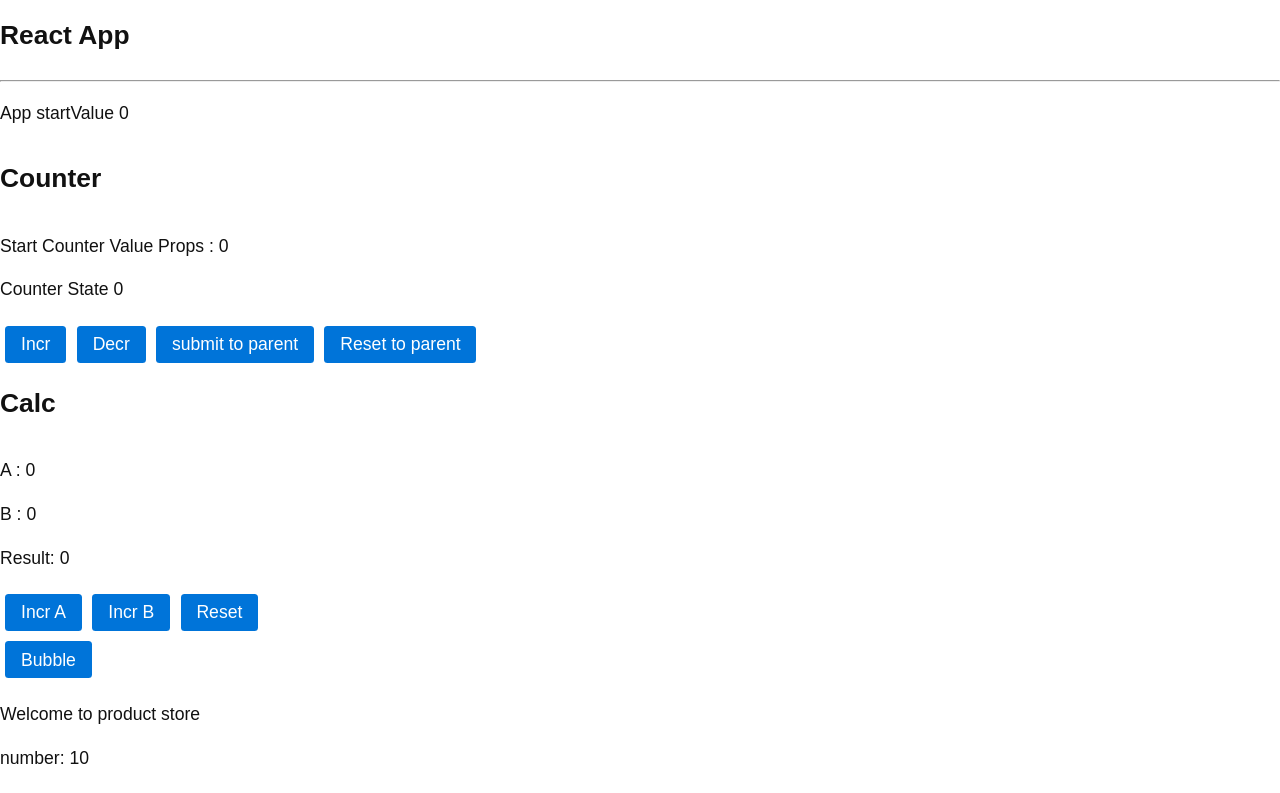
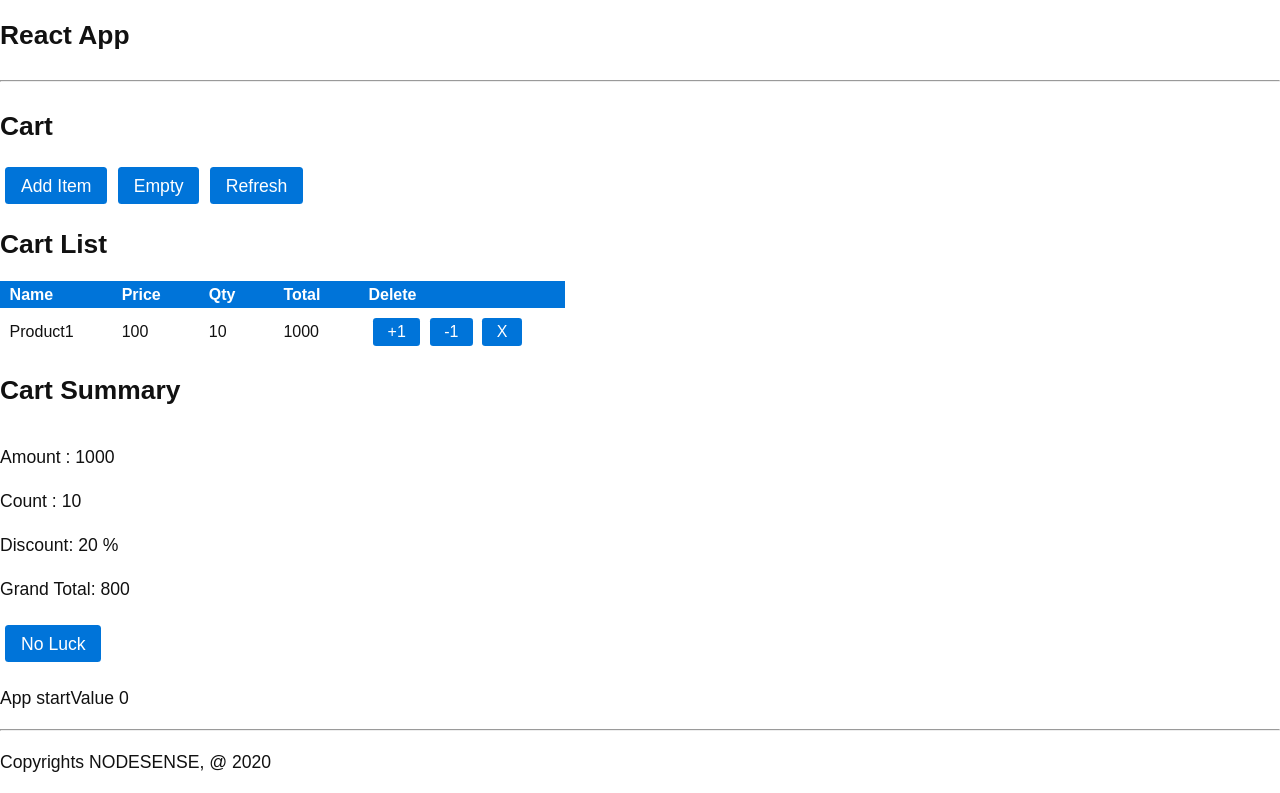
Before and after one commit to nodesense/react-free-workshop1, a React (Create React App) app: page / in a window 1280 px wide. Shown: the top 793 px of the page. Built offline with nearby package versions, Linux system fonts and the light colour scheme.

Commit message:
basic life cycle with use cases

```diff
--- a/src/App.js
+++ b/src/App.js
@@ -6,6 +6,8 @@ import Footer from './components/Footer';
 import Home from './components/Home';
 import Counter from './components/Counter';
 import Calc from './components/Calc';
+
+import Cart from './components/Cart';
 
 // called by react
 // create v.dom and return v.dom
@@ -48,15 +50,17 @@ class App extends React.Component {
         <div>
            <Header />
 
+           <Cart />
+
             <p>App startValue {this.state.startValue}</p>
-
+{/*
             <Counter startValue={this.state.startValue}
                      reset={this.reset}
                      submit={this.submit}
             />
 
             <Calc />
-            <Home />
+            <Home /> */}
            <Footer year={ 2020 }
 
                    isOpen
--- a/src/components/Calc.js
+++ b/src/components/Calc.js
@@ -69,7 +69,7 @@ class Calc extends Component {
 
         // first function setstate shall receive current state as input
         // return new state
-        this.setState((prevState) => {
+        this.setState((prevState, props) => {
             console.log('functional setState prevState ', prevState);
             return {
                 b: prevState.b + 1
--- a/src/components/Cart.js
+++ b/src/components/Cart.js
@@ -5,6 +5,30 @@ import PropTypes from "prop-types";
 
 import CartList from "./CartList";
 import CartSummary from "./CartSummary";
+
+// pure function, easy to test
+// not using props
+const recalculate = (prevState, props) => {
+    let count = 0,
+        amount = 0;
+
+    for (let item of prevState.items) {
+        amount += item.price * item.qty;
+        count += item.qty;
+    }
+    // new state
+    return {
+        count,
+        amount
+    }
+}
+
+const empty = (prevState) => {
+    // TRY NOT use this here
+    return {
+        items: [] // immutable
+    }
+}
 
 class Cart extends Component {
     static defaultProps = {
@@ -17,14 +41,33 @@ class Cart extends Component {
     constructor(props) {
         super(props);
 
+        // hold original state,
+        // pass this data to child component as props
         this.state = {
             items: [
-            			{id: 1, name: 'P1', price: 100, qty: 1}
+            			{id: 1, name: 'Product1', price: 100, qty: 10}
             	   ],
             amount: 0, // sum of all items price * qty
             count: 0, // sum of all items qty
-            flag: true
+            flag: true // dummy, to force render call via setState
         }
+
+        // use constructor only for initialization
+
+        // BAD: write, invoke business logic/computation here
+    }
+
+
+    //LEGACY
+    // creation life cycle
+    // before first render/creation time render
+    // can be replaced using getDerivedStateFromProps - new life cycle method
+    UNSAFE_componentWillMount() {
+        // business logic/invoke business logic sync
+        // UNSAFE due async code async call, we don't when async shall return
+        // it may return before event loop batch update
+        // functional setState
+        this.setState(recalculate);
     }
 
     addItem = () => {
@@ -36,51 +79,71 @@ class Cart extends Component {
             qty: 1
         }
 
-        //TODO:
+        this.setState( (prevState) => {
+            return {
+                items: [...prevState.items, item]
+            }
+        })
+
+        this.setState(recalculate); // amount/count
 
     }
 
     removeItem = (id) => {
         //TODO
+        console.log('RemoveItem called', id);
+        this.setState( (prevState) => {
+            return {
+                items: prevState.items.filter(item => item.id !== id)
+            }
+        });
+
+        this.setState(recalculate);
     }
 
     updateItem = (id, qty) => {
         //TODO
+        console.log('updateItem called', id, qty);
+
+        this.setState ( prevState => {
+            return {
+                items: prevState.items.map (item => {
+                                                if (item.id === id) {
+                                                    return {...item, qty}
+                                                };
+
+                                                return item;
+                                            })
+            }
+        })
+
+        this.setState(recalculate);
     }
 
     empty = () => {
-        //TODO
-
+        this.setState(empty)
+        this.setState(recalculate)
     }
 
     //dummy
     refresh = () => {
+        // has state for some other component, search component, other others
+        // this shall not impact cartlist, cart item, cart summary
         this.setState({
             flag: true
         })
     }
 
     // derived data from state
-    recalculate(items) {
-        let count = 0,
-            amount = 0;
+    // functional setState
 
-        for (let item of items) {
-            amount += item.price * item.qty;
-            count += item.qty;
-        }
-
-        this.setState({
-            amount,
-            count
-        })
-    }
 
     //TODO:
     //componentWillMount
 
 
     render() {
+        // should not write any business/invoke business logic
         console.log("Cart render")
         return (
             <div>
@@ -101,7 +164,8 @@ class Cart extends Component {
 
 
             <CartList  items={this.state.items}
-                       removeItem={this.removeItem}
+                       removeItem={ this.removeItem }
+                       updateItem={this.updateItem}
             />
 
             <CartSummary amount={this.state.amount}
--- a/src/components/CartItem.js
+++ b/src/components/CartItem.js
@@ -1,8 +1,8 @@
 // CartItem.js
-import React, {Component} from "react";
+import React, {PureComponent, Component} from "react";
 import PropTypes from "prop-types";
 
-class CartItem extends Component {
+class CartItem extends PureComponent {
     constructor(props) {
         super(props);
     }
@@ -12,7 +12,7 @@ class CartItem extends Component {
     //TODO: state from props, qty
 
     render() {
-        let {item} = this.props;
+        let {item, removeItem, updateItem} = this.props;
 
         console.log("CartItem Render ", item.id);
 
@@ -23,16 +23,18 @@ class CartItem extends Component {
                 <td>{item.qty}</td>
                 <td>{item.price * item.qty}</td>
                 <td>
-                <button onClick={() => {} }>
+                <button onClick={() => updateItem(item.id, item.qty + 1) }>
                         +1
                 </button>
 
-                <button onClick={ () => {} }>
+                <button onClick={ () =>  updateItem(item.id, item.qty - 1) }>
                         -1
                 </button>
-                <button onClick={ () => {} }>
+
+                <button onClick={ () => removeItem(item.id) }>
                         X
                 </button>
+
                 </td>
             </tr>
         )
--- a/src/components/CartList.js
+++ b/src/components/CartList.js
@@ -1,13 +1,13 @@
 // CartList.js
 
-import React, {Component} from "react";
+import React, {PureComponent} from "react";
 import PropTypes from "prop-types";
 
 import CartItem from "./CartItem";
 
- //TODO: PureComponent
+ //TODO: PureComponent implements shouldComponentUpdate
 
- class CartList extends Component {
+ class CartList extends PureComponent {
     constructor(props) {
         super(props);
     }
@@ -17,7 +17,9 @@ import CartItem from "./CartItem";
     render() {
         console.log("CartList Render");
 
-        let {items} = this.props;
+        let {items,
+            updateItem,
+            removeItem } = this.props;
 
         return (
             <div>
@@ -33,8 +35,22 @@ import CartItem from "./CartItem";
                     </tr>
                 </thead>
                 <tbody>
-                    {/* TODO props items map with CartItem */ }
+                    {/* TODO props items map with CartItem
+                        key is react word
+                        for helping react diff function
+                        based on unique key
 
+                        react uses key before step into deep comparison
+                    */ }
+                    {
+                        items.map (item => (
+                            <CartItem key={item.id}
+                                      item = {item}
+                                       removeItem={removeItem}
+                                       updateItem={updateItem}
+                            />
+                        ))
+                    }
                 </tbody>
             </table>
             </div>
--- a/src/components/CartSummary.js
+++ b/src/components/CartSummary.js
@@ -3,6 +3,25 @@ import React, {Component} from "react";
 import PropTypes from "prop-types";
 
 //TODO: PropTypes
+
+// assume, this is expensive function, time/space complexity
+const recalculate = (prevState, props) => {
+    console.log('starting expensive computation engine ..')
+    let discount = 0;
+
+    if (props.count >= 10) {
+        discount = 20;
+    } else if (props.count >= 5) {
+        discount = 10;
+    }
+
+    let grandTotal = props.amount - (props.amount * discount / 100);
+
+    return {
+        discount,
+        grandTotal
+    }
+}
 
 // TODO: PureComponent
  class CartSummary extends Component {
@@ -15,31 +34,86 @@ import PropTypes from "prop-types";
         }
     }
 
-    //TODO: componentWillMount
+    // // Mounting/ creation life cycle
+    // UNSAFE_componentWillMount() {
+    //     this.setState(recalculate);
+    // }
+    // //TODO: componentWillMount
+
+    // // called on update life cycle
+    // // called whenever parent render called
+    // // use case: when parent props got changed, this component need to recompute
+    // // its own state.
+    // // can be replaced by using getDerivedStateFromProps
+    // UNSAFE_componentWillReceiveProps(nextProps) {
+    //     console.log('CartSummary UNSAFE_componentWillReceiveProps current props', this.props);
+    //     console.log('next props', nextProps);
+    //     // derived new state out of it.
+    //     // memoizez / cache
+    //     // redux - reselect
+    //     this.setState(recalculate);
+    // }
+
+
     //TODO: componentWillReceiveProps, recalculate
 
     //TODO: shouldComponentUpdate
 
-    recalculate(props) {
-        let discount = 0;
 
-        if (props.count >= 10) {
-            discount = 20;
-        } else if (props.count >= 5) {
-            discount = 10;
-        }
+    // called on update state
+    // doesn't call on creation state
+    // stop the render functionalities based on  return output
+    // sync method
+    // called whenever parent render called
+    // whenever this.setState called
+    // doesn't called on forceUpdate
+    // returns true --> react calls render function on update cycle
+    // returns false -> react doesn't call render function
+    // if render is not called,
+                // v.dom not created
+                // diff not needed
+                // nothing to patch
 
-        let grandTotal = props.amount - (props.amount * discount / 100);
+    // if render called unnessarily, no change in data
+                // v.dom are created
+                // deep diff performed
+                // GC, memory
+                // nothing to patch
+    shouldComponentUpdate(nextProps, nextState) {
+        console.log('CartSummary shouldComponentUpdate');
+        console.log('this.props', this.props, 'nextProps', nextProps);
+        console.log('this.state', this.state, 'nextState', nextState);
 
-        this.setState({
-            discount,
-            grandTotal
-        })
+        // you could improve with visitor patterns or by using PureComponent
+        // not scalable
+        // immutable, data with Clone
+        // a with b
+        // a with a -- always true
+        return  nextProps.count !== this.props.count ||
+                nextProps.amount !== this.props.amount ||
+                nextState.grandTotal !== this.state.grandTotal ||
+                nextState.discount !== this.state.discount;
+    }
+
+    // called during creation,
+    // called during update cycle
+    // static function, no access to this
+    // functional/pure function
+    // not possible to any asyn, including  api calls, it should be sync
+    static getDerivedStateFromProps(props, state) {
+        return recalculate(state, props)
+    }
+
+    applyLuckyCoupon = () => {
+        // no change in current state
+        // trigger render/ waste
+        this.setState({lucky: false});
+        // this.forceUpdate(); // this will not shouldComponentUpdate
     }
 
 
-
-
+    // render should either state or props, context but new context apis
+    // no globals
     render() {
         console.log("CartSummary Render");
         return (
@@ -50,6 +124,8 @@ import PropTypes from "prop-types";
 
             <p> Discount: {this.state.discount} %</p>
             <p> Grand Total: {this.state.grandTotal} </p>
+
+            <button onClick={this.applyLuckyCoupon}>No Luck</button>
             </div>
         )
     }
```
Also changed, not shown: 1 other file (tests, documents, lock files or other folders).
